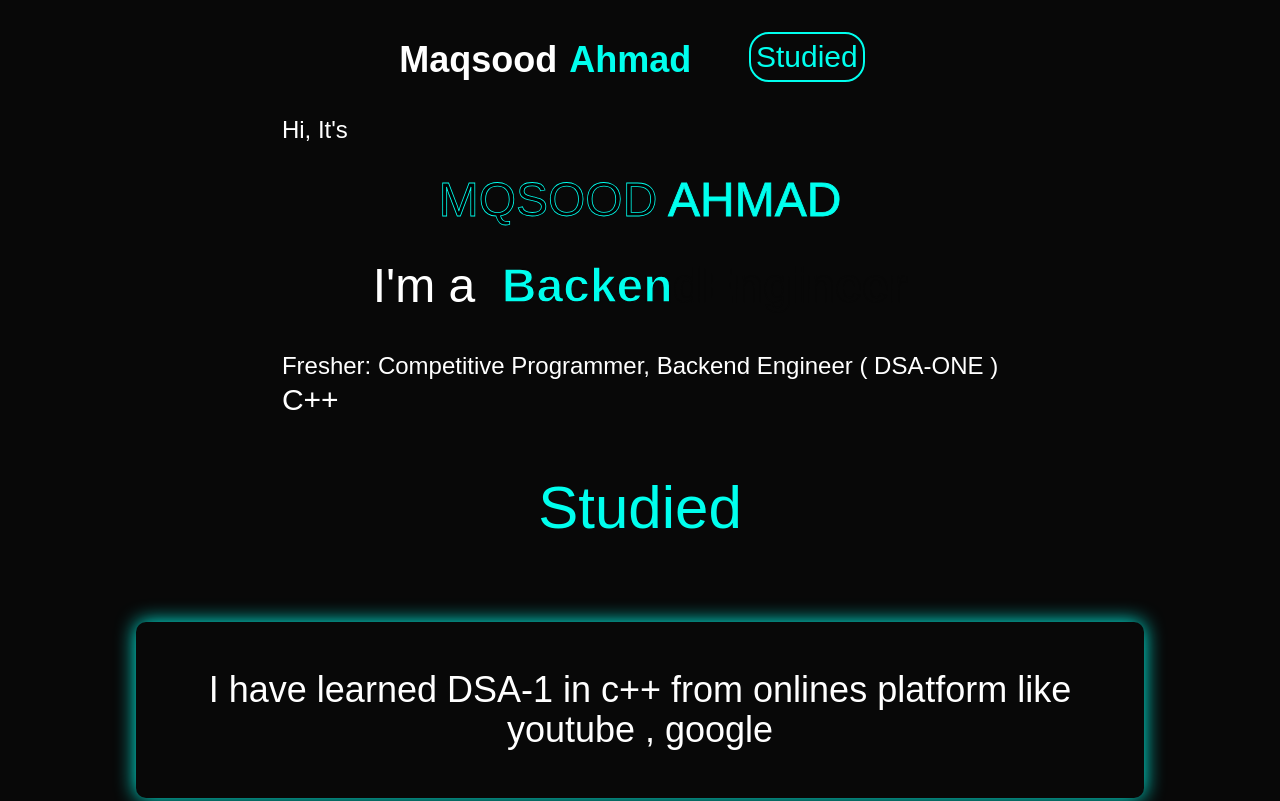
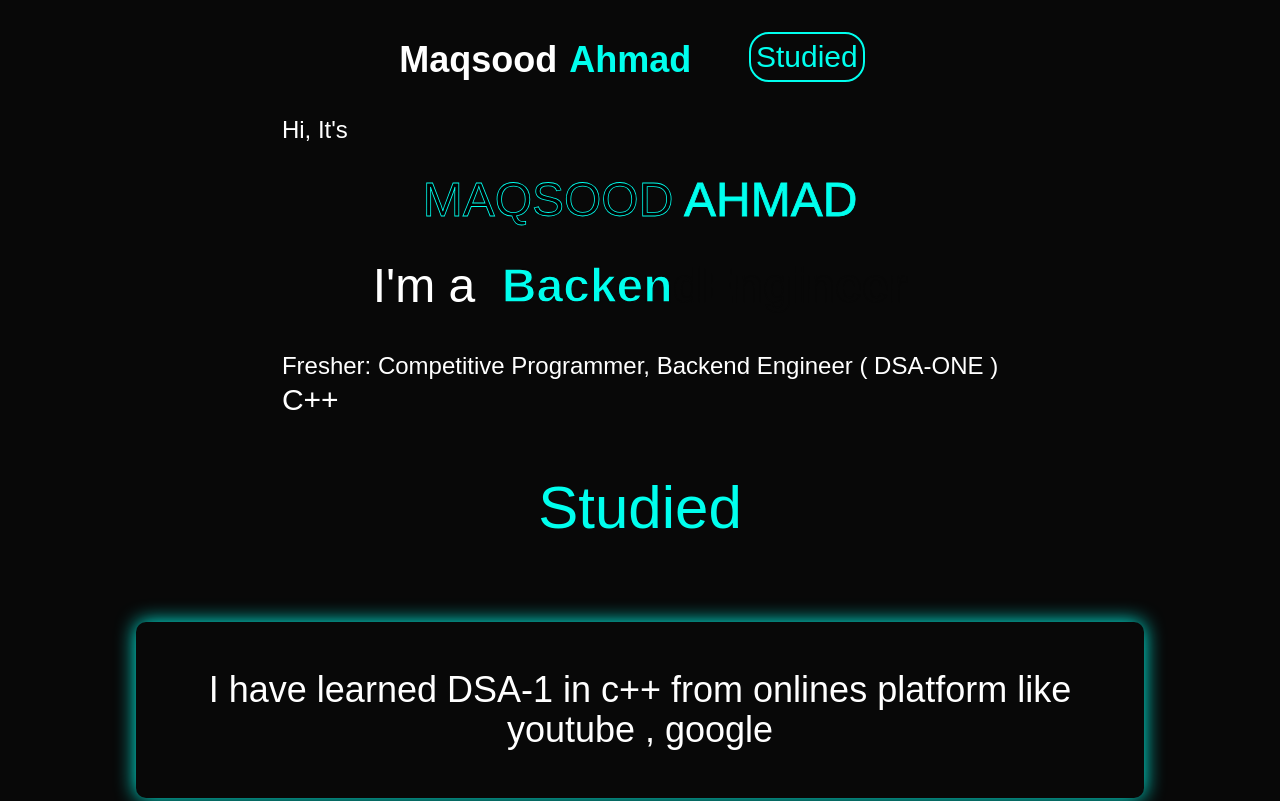
Before and after one commit to frx-AHMAD/Portfolio, a website: page src/index.html in a window 1280 px wide. Shown: the top 801 px of the page. Drawn offline with nearby package versions, Linux system fonts and the light colour scheme; a web font is replaced by a local one.

Commit message:
spelling correction

```diff
--- a/src/index.html
+++ b/src/index.html
@@ -47,7 +47,7 @@
               class="flex justify-center align-middle text-4xl sm:text-4xl md:text-5xl"
             >
               <h1 class="text-stroke text-black uppercase expanded-medium">
-                Mqsood
+                Maqsood
                 <span class="uppercase expanded-medium">Ahmad</span>
               </h1>
             </div>
```
